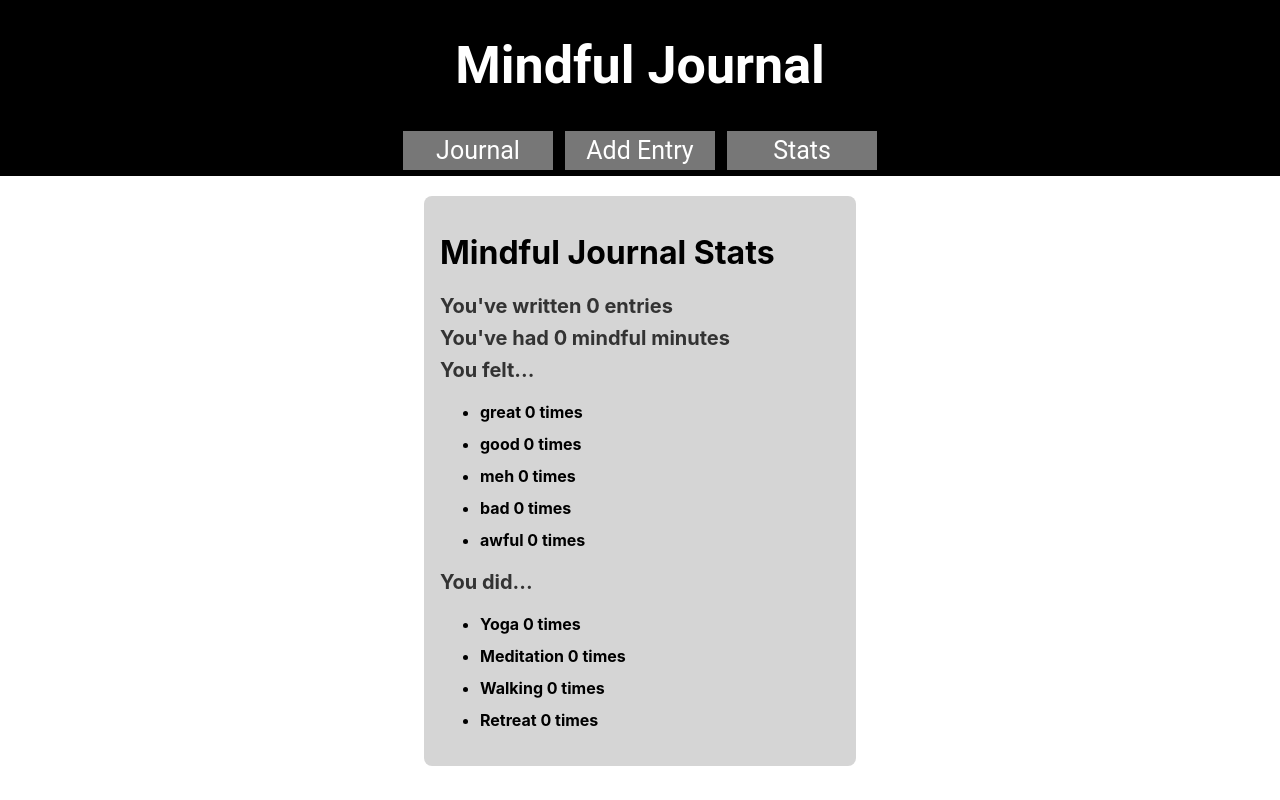
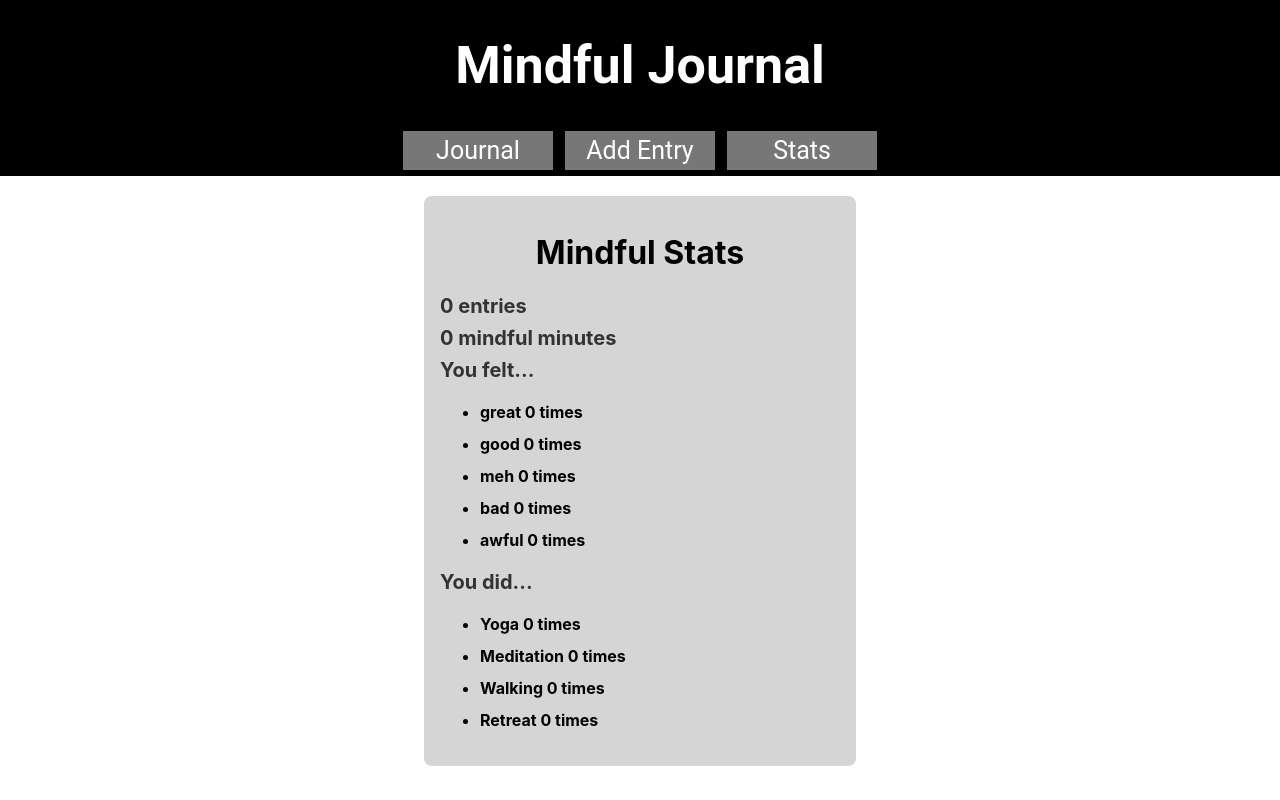
Before and after one commit to areyekayo/mindful-journal, a React (Create React App) app: page /stats in a window 1280 px wide. Built offline with nearby package versions, Linux system fonts and the light colour scheme; no server answers.

Commit message:
edit styling of cards and stats

```diff
--- a/src/components/MindfulStats.js
+++ b/src/components/MindfulStats.js
@@ -22,10 +22,10 @@ function MindfulStats(){
 
     return (
         <div className="stats">
-            <h1>Mindful Journal Stats</h1>
+            <h1>Mindful Stats</h1>
 
-            <h3>You've written {entryCount} entries</h3>
-            <h3>You've had {totalMindfulMinutes} mindful minutes</h3>
+            <h3>{entryCount} entries</h3>
+            <h3>{totalMindfulMinutes} mindful minutes</h3>
 
             <h3>You felt...</h3>
            <ul>
--- a/src/index.css
+++ b/src/index.css
@@ -16,7 +16,7 @@ code {
   text-align: center;
   border: grey solid 1px;
   padding: 1rem;
-  width: 15rem;
+  width: 20rem;
   height: 20rem;
   display: inline-grid;
   margin: 1rem 2rem;
@@ -68,6 +68,10 @@ code {
   max-width: 400px;
 }
 
+.stats h1 {
+  text-align: center;
+}
+
 .stats h3 {
   margin: 8px 0;
   font-size: 20px;
```
